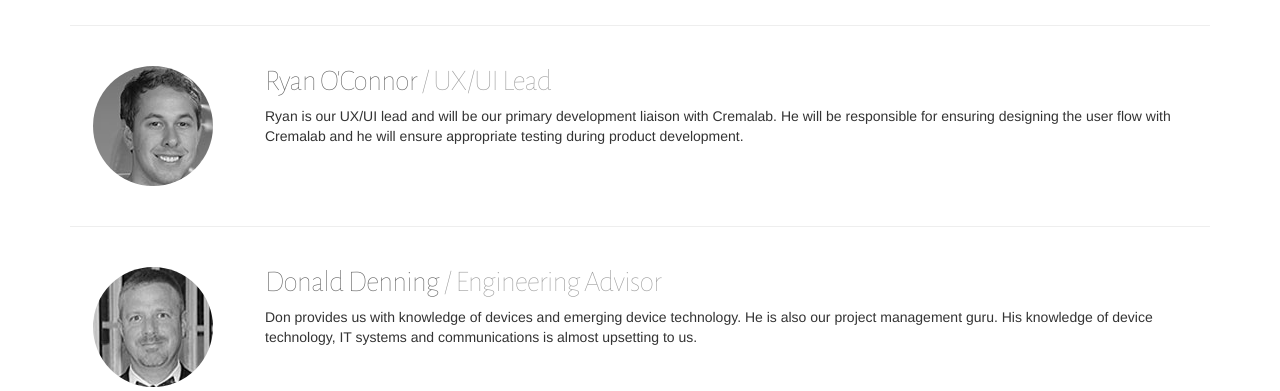
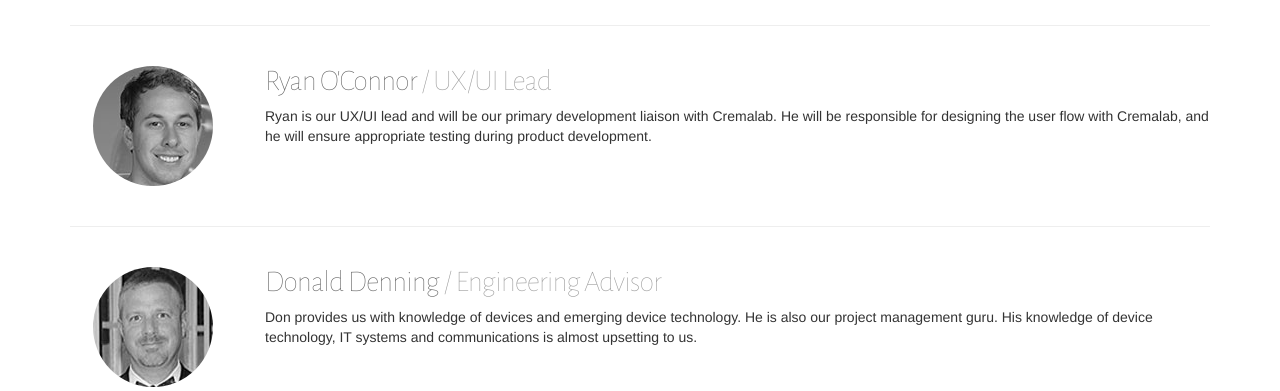
Before and after one commit to jfredrickson/insystive, a PHP site: page /centris_team.php in a window 1280 px wide. Shown: the part 649-1040 px from the top of the page. Run offline with PHP 8.4, Linux system fonts and the light colour scheme.

Commit message:
typo fix

```diff
--- a/centris_team.php
+++ b/centris_team.php
@@ -59,7 +59,7 @@
             </div>
             <div class="col-md-10">
               <h2 class="bio-heading">Ryan O'Connor <span class="text-muted">/ UX/UI Lead</span></h2>
-              <p>Ryan is our UX/UI lead and will be our primary development liaison with Cremalab. He will be responsible for ensuring designing the user flow with Cremalab and he will ensure appropriate testing during product development.</p>
+              <p>Ryan is our UX/UI lead and will be our primary development liaison with Cremalab. He will be responsible for designing the user flow with Cremalab, and he will ensure appropriate testing during product development.</p>
             </div>
           </div>
 
```
